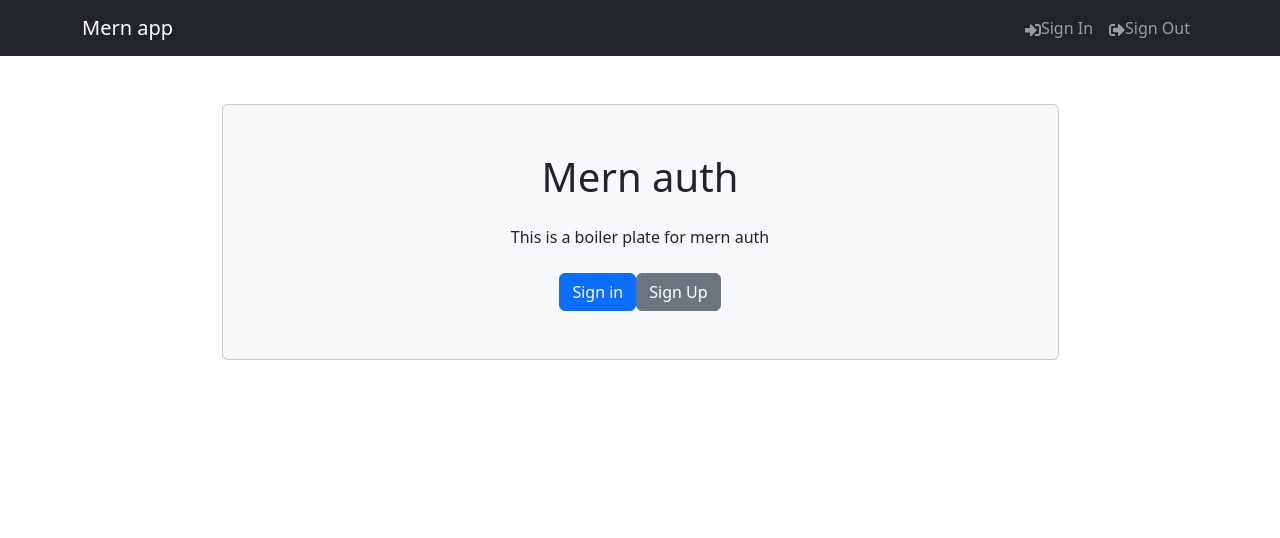
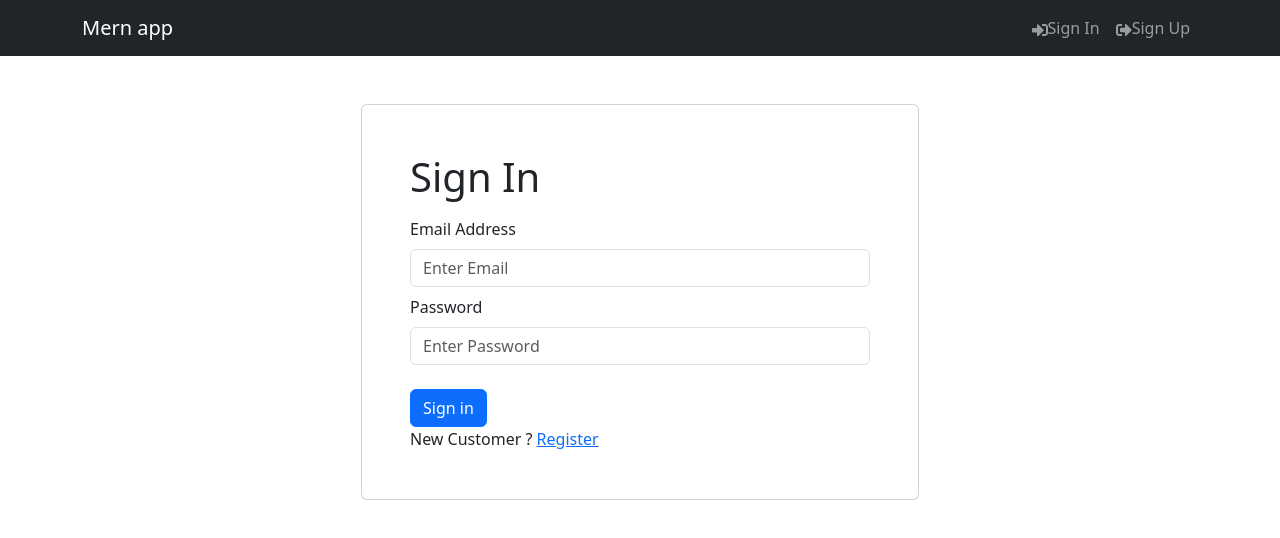
Before and after one commit to irinamihai150/mern-auth, a React (Vite) app in the folder frontend/: page /login in a window 1280 px wide. Shown: the top 538 px of the page. Built offline with nearby package versions, Linux system fonts and the light colour scheme.

Commit message:
add login component

```diff
--- a/frontend/package.json
+++ b/frontend/package.json
@@ -14,7 +14,9 @@
     "react": "^18.2.0",
     "react-bootstrap": "^2.8.0",
     "react-dom": "^18.2.0",
-    "react-icons": "^4.11.0"
+    "react-icons": "^4.11.0",
+    "react-router-bootstrap": "^0.26.2",
+    "react-router-dom": "^6.16.0"
   },
   "devDependencies": {
     "@types/react": "^18.2.15",
--- a/frontend/src/App.jsx
+++ b/frontend/src/App.jsx
@@ -1,11 +1,13 @@
 import Header from "./components/Header"
-import Homescreen from "./screens/Homescreen"
-
+import { Outlet } from "react-router-dom"
+import { Container } from "react-bootstrap"
 const App = () => {
 	return (
 		<>
 			<Header />
-			<Homescreen />
+			<Container className='my-2'>
+				<Outlet />
+			</Container>
 		</>
 	)
 }
--- /dev/null
+++ b/frontend/src/components/FormContainer.jsx
@@ -0,0 +1,15 @@
+import { Container, Row, Col } from "react-bootstrap"
+
+const FormContainer = ({ children }) => {
+	return (
+		<Container>
+			<Row className='justify-content-md-center mt-5'>
+				<Col xs={12} md={6} className='card p-5'>
+					{children}
+				</Col>
+			</Row>
+		</Container>
+	)
+}
+
+export default FormContainer
--- a/frontend/src/components/Header.jsx
+++ b/frontend/src/components/Header.jsx
@@ -1,23 +1,30 @@
 import { Navbar, Nav, Container } from "react-bootstrap"
 import { FaSignInAlt, FaSignOutAlt } from "react-icons/fa"
-
+import { LinkContainer } from "react-router-bootstrap"
 const Header = () => {
 	return (
 		<header>
 			<Navbar bg='dark' variant='dark' expand='lg' collapseOnSelect>
 				<Container>
-					<Navbar.Brand href='./'>Mern app</Navbar.Brand>
+					<LinkContainer to='/'>
+						<Navbar.Brand>Mern app</Navbar.Brand>
+					</LinkContainer>
+
 					<Navbar.Toggle aria-controls='basic-navbar-nav'></Navbar.Toggle>
 					<Navbar.Collapse id='basic-navbar-nav'></Navbar.Collapse>
 					<Nav className='ms-auto'>
-						<Nav.Link href='./login'>
-							<FaSignInAlt />
-							Sign In
-						</Nav.Link>
-						<Nav.Link href='./login'>
-							<FaSignOutAlt />
-							Sign Out
-						</Nav.Link>
+						<LinkContainer to='./login'>
+							<Nav.Link>
+								<FaSignInAlt />
+								Sign In
+							</Nav.Link>
+						</LinkContainer>
+						<LinkContainer to='./register'>
+							<Nav.Link>
+								<FaSignOutAlt />
+								Sign Up
+							</Nav.Link>
+						</LinkContainer>
 					</Nav>
 				</Container>
 			</Navbar>
--- a/frontend/src/components/Hero.jsx
+++ b/frontend/src/components/Hero.jsx
@@ -1,5 +1,5 @@
 import { Container, Card, Button } from "react-bootstrap"
-import React from "react"
+import { LinkContainer } from "react-router-bootstrap"
 
 const Hero = () => {
 	return (
@@ -11,12 +11,12 @@
 						This is a boiler plate for mern auth
 					</p>
 					<div className='d-flex'>
-						<Button variant='primary' href='./login'>
-							Sign in
-						</Button>
-						<Button variant='secondary' href='./register'>
-							Sign Up
-						</Button>
+						<LinkContainer to='./login'>
+							<Button variant='primary'>Sign in</Button>
+						</LinkContainer>
+						<LinkContainer to='./register'>
+							<Button variant='secondary'>Sign Up</Button>
+						</LinkContainer>
 					</div>
 				</Card>
 			</Container>
--- a/frontend/src/main.jsx
+++ b/frontend/src/main.jsx
@@ -1,11 +1,27 @@
 import React from "react"
 import ReactDOM from "react-dom/client"
+import {
+	createBrowserRouter,
+	createRoutesFromElements,
+	Route,
+	RouterProvider,
+} from "react-router-dom"
 import App from "./App.jsx"
 import "bootstrap/dist/css/bootstrap.min.css"
-import "./index.css"
+import HomeScreen from "./screens/HomeScreen.jsx"
+import LoginScreen from "./screens/LoginScreen.jsx"
 
+const router = createBrowserRouter(
+	createRoutesFromElements(
+		<Route path='/' element={<App />}>
+			<Route index={true} path='/' element={<HomeScreen />}></Route>
+			<Route path='/login' element={<LoginScreen />}></Route>
+		</Route>
+	)
+)
 ReactDOM.createRoot(document.getElementById("root")).render(
 	<React.StrictMode>
-		<App />
+		{/* <App /> */}
+		<RouterProvider router={router} />
 	</React.StrictMode>
 )
--- a/frontend/src/screens/Homescreen.jsx
+++ b/frontend/src/screens/Homescreen.jsx
@@ -1,6 +1,6 @@
 import Hero from "../components/Hero"
 
-const Homescreen = () => {
+const HomeScreen = () => {
 	return (
 		<div>
 			<Hero />
@@ -8,4 +8,4 @@
 	)
 }
 
-export default Homescreen
+export default HomeScreen
--- /dev/null
+++ b/frontend/src/screens/LoginScreen.jsx
@@ -0,0 +1,50 @@
+import React, { useState } from "react"
+import { Link } from "react-router-dom"
+import { Form, Button, Row, Col } from "react-bootstrap"
+import FormContainer from "../components/FormContainer"
+
+const LoginScreen = () => {
+	const [email, setEmail] = useState("")
+	const [password, setPassword] = useState("")
+
+	const submitHandler = async (e) => {
+		e.preventDefault()
+		console.log("submit")
+	}
+	return (
+		<FormContainer>
+			<h1>Sign In</h1>
+
+			<Form onSubmit={submitHandler}>
+				<Form.Group className='my-2' controlId='email'>
+					<Form.Label> Email Address</Form.Label>
+					<Form.Control
+						type='email'
+						placeholder='Enter Email'
+						value={email}
+						onChange={(e) => setEmail(e.target.value)}
+					></Form.Control>
+				</Form.Group>
+				<Form.Group className='my-2' controlId='password'>
+					<Form.Label> Password</Form.Label>
+					<Form.Control
+						type='password'
+						placeholder='Enter Password'
+						value={password}
+						onChange={(e) => setPassword(e.target.value)}
+					></Form.Control>
+				</Form.Group>
+				<Button type='submit' variant='primary' className='mt-3'>
+					Sign in
+				</Button>
+				<Row>
+					<Col>
+						New Customer ? <Link to='./register'>Register</Link>
+					</Col>
+				</Row>
+			</Form>
+		</FormContainer>
+	)
+}
+
+export default LoginScreen
```
Also changed, not shown: 1 other file (tests, documents, lock files or other folders).
